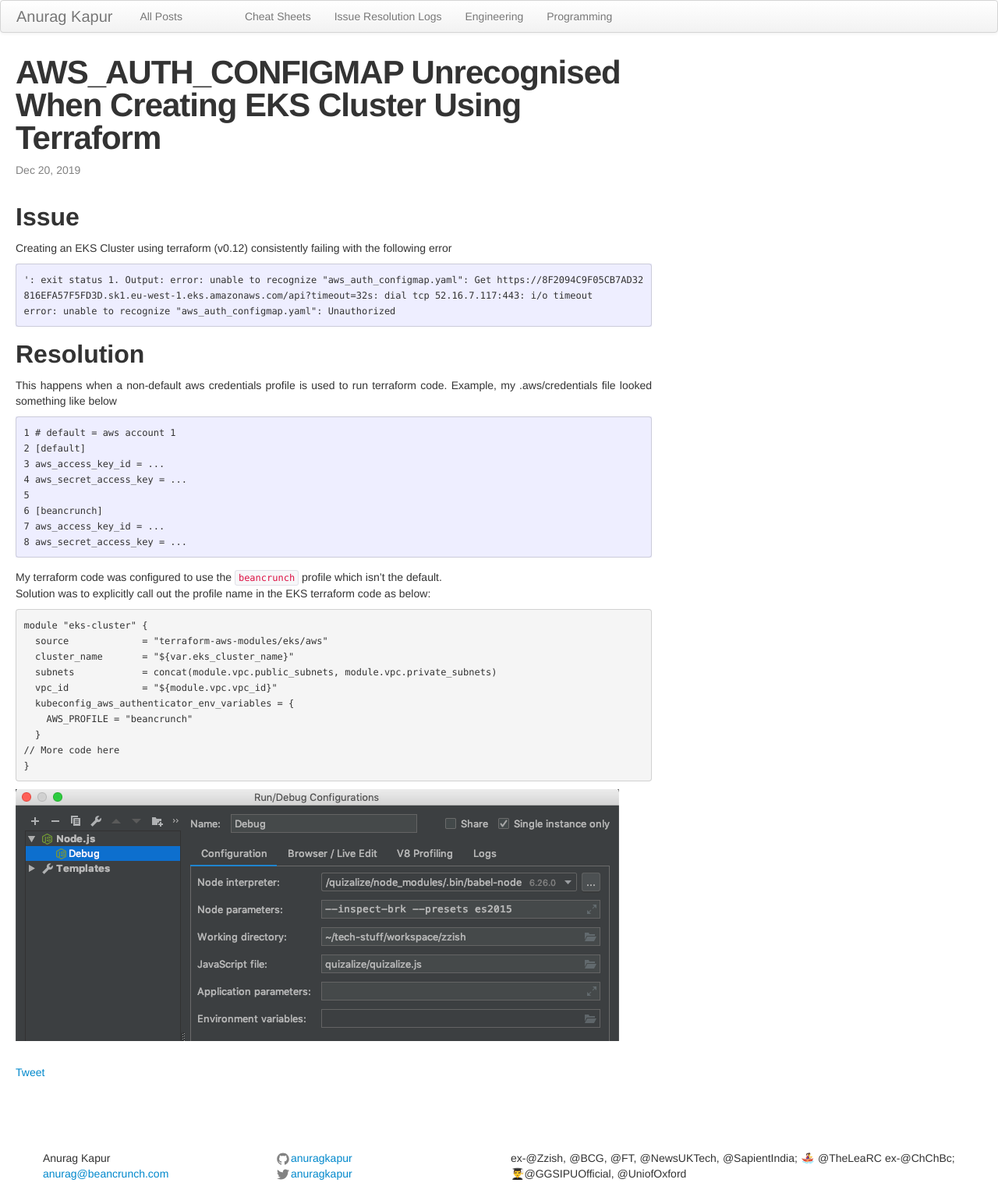
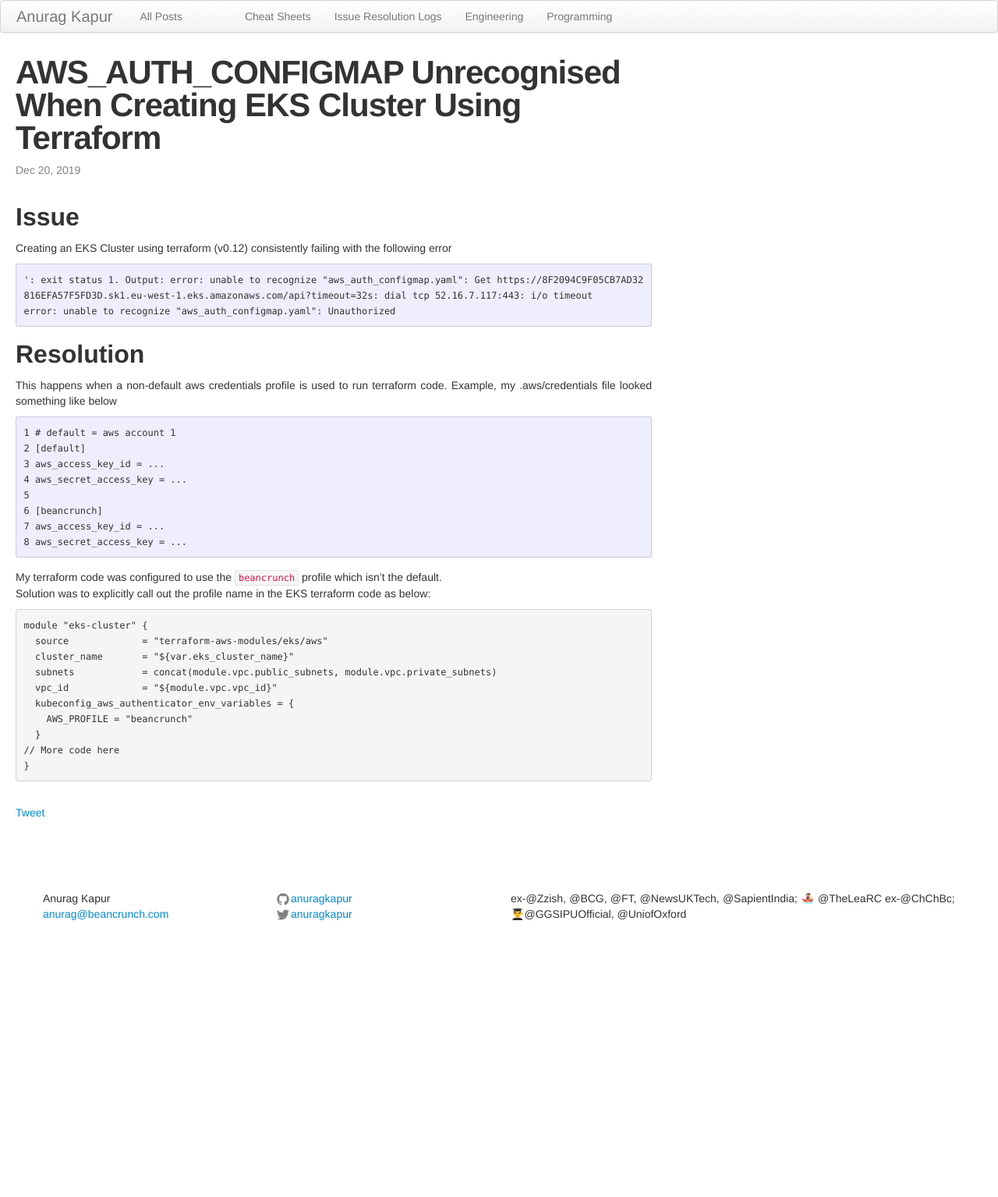
Before and after one commit to anuragkapur/anuragkapur.github.io, a Jekyll site: the page built from blog/issue-resolutions/_posts/2019-12-20-terraform-eks-aws-auth-configmap-unrecognised.md, in a window 1280 px wide. Shown: the whole page at 78% size. Built offline with Jekyll 4.4.1, drawn with Linux system fonts in a browser that asks for light colours; comment, search, counter and statistics services are not loaded; after the commit the page ends 1202 px from its top, so only the background shows below that.

Commit message:
Remove erroneous screenshot from post

````diff
--- a/blog/issue-resolutions/_posts/2019-12-20-terraform-eks-aws-auth-configmap-unrecognised.md
+++ b/blog/issue-resolutions/_posts/2019-12-20-terraform-eks-aws-auth-configmap-unrecognised.md
@@ -41,5 +41,3 @@ module "eks-cluster" {
 // More code here
 }
 ```
-
-![Webstorm debug configuration](/assets/blog/issue-resolutions/nodejs-debugger-error-babel-fix.png)
````
